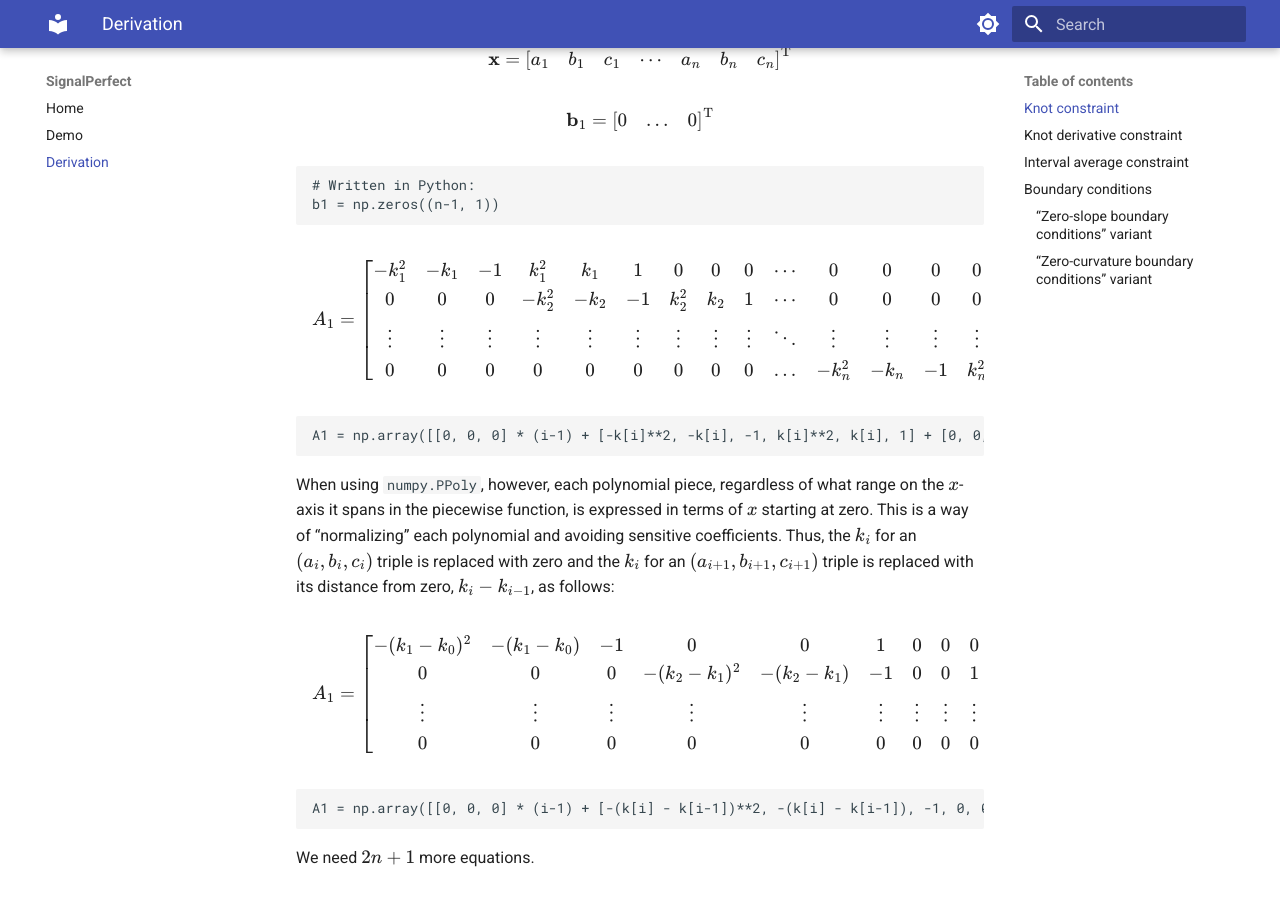
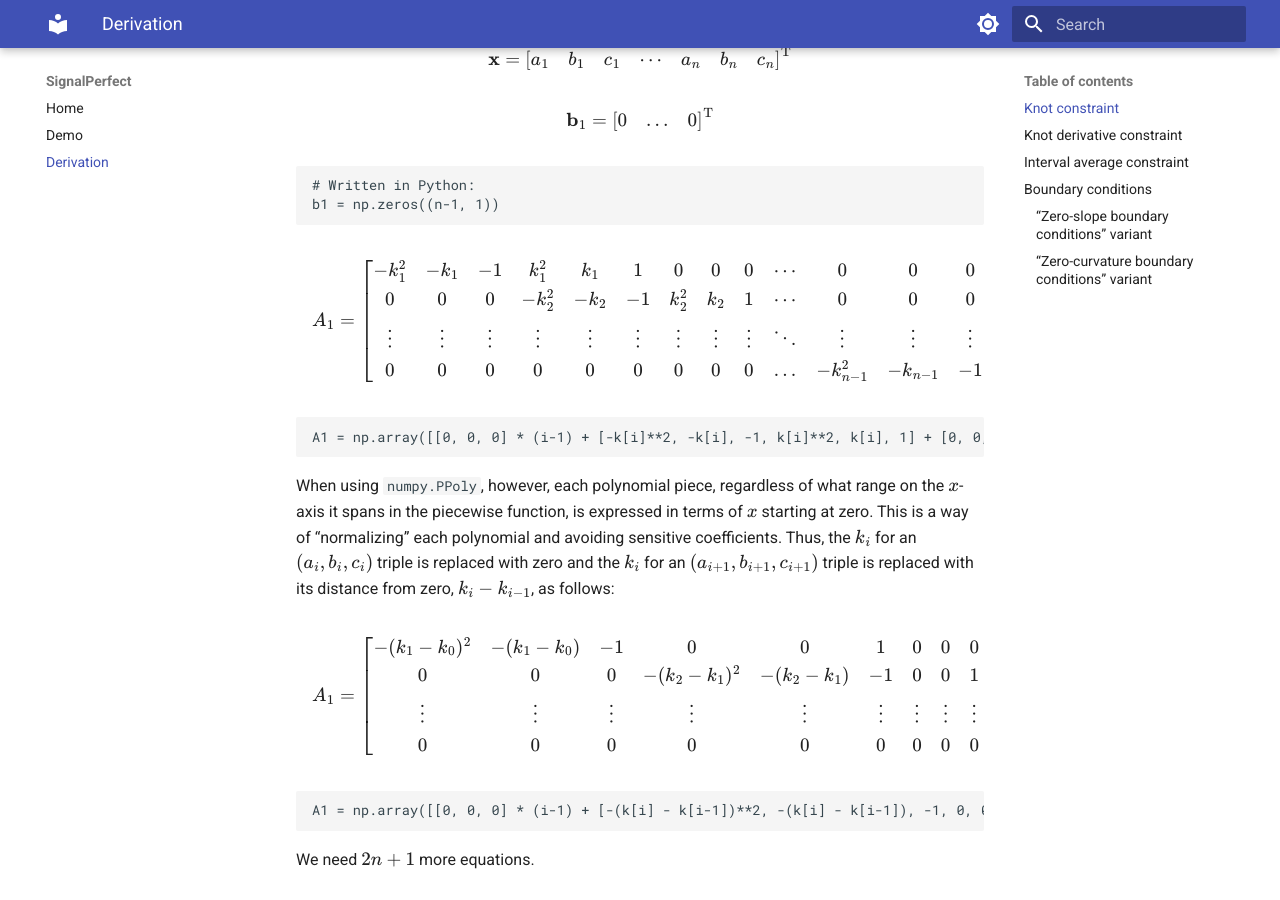
Before and after one commit to keeganmjgreen/signal_perfect, an MkDocs documentation site: the page built from docs/derivation.md, in a window 1280 px wide and 900 px high, scrolled down 988 px. Built offline with MkDocs 1.6.1 and Material for MkDocs 9.7.7, drawn with Linux system fonts in a browser that asks for light colours.

Commit message:
correction in `derivation.md`

```diff
--- a/docs/derivation.md
+++ b/docs/derivation.md
@@ -39,7 +39,7 @@ A_1 =
     -k_1^2 & -k_1 & -1 & k_1^2 & k_1 & 1 & 0 & 0 & 0 & \cdots & 0 & 0 & 0 & 0 & 0 & 0 \\
     0 & 0 & 0 & -k_2^2 & -k_2 & -1 & k_2^2 & k_2 & 1 & \cdots & 0 & 0 & 0 & 0 & 0 & 0 \\
     \vdots & \vdots & \vdots & \vdots & \vdots & \vdots & \vdots & \vdots & \vdots & \ddots & \vdots & \vdots & \vdots & \vdots & \vdots & \vdots \\
-    0 & 0 & 0 & 0 & 0 & 0 & 0 & 0 & 0 & \dots & -k_n^2 & -k_n & -1 & k_n^2 & k_n & 1
+    0 & 0 & 0 & 0 & 0 & 0 & 0 & 0 & 0 & \dots & -k_{n-1}^2 & -k_{n-1} & -1 & k_{n-1}^2 & k_{n-1} & 1
 \end{bmatrix}
 $$
 
```
